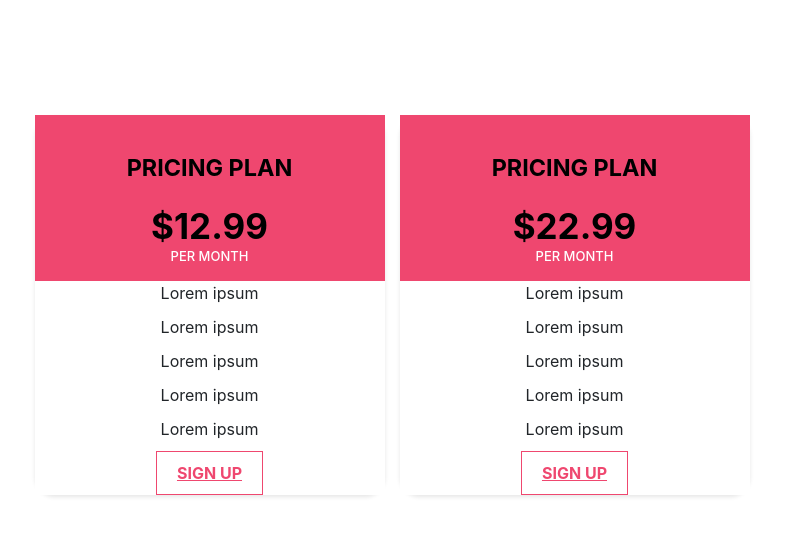
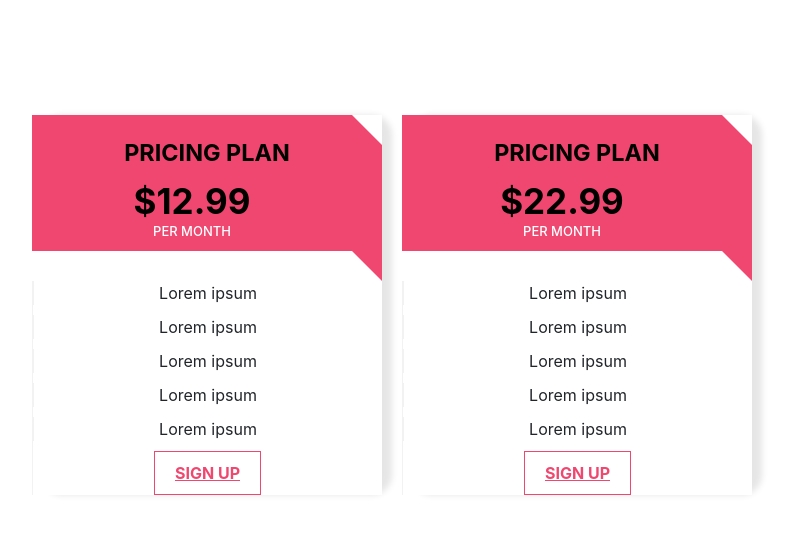
Before and after one commit to Yogesh-Tawde/Fourth-Task, a plain HTML site: page index.html in a window 1280 px wide. Shown: the whole page, without its empty margins (248-1041 px from the left). Drawn offline with Linux system fonts and the light colour scheme.

Commit message:
changes made successfully

```diff
--- a/style.css
+++ b/style.css
@@ -1,4 +1,3 @@
-
 body {
   margin: 0;
   font-family: -apple-system, BlinkMacSystemFont, "Segoe UI", Roboto, "Helvetica Neue", Arial, sans-serif;
@@ -8,9 +7,10 @@ body {
   color: #212529;
   background-color: #fff;
 }
+
 .pricing-container {
   display: flex;
-  gap: 15px;
+  gap: 20px;
   justify-content: center;
   align-items: center;
   height: 70vh;
@@ -25,72 +25,86 @@ body {
   text-align: center;
   position: relative;
   border-radius: 20px;
-  box-shadow: 0px 2px 4px rgba(0, 0, 0, 0.1);
+  box-shadow: 10px 0px 6px rgba(0, 0, 0, 0.1);
   margin-top: 10px;
 }
 
+.price-heading {
+  position: relative;
+  font-size: 20px;
+  font-weight: 700;
+  line-height: 20px;
+  color: #000;
+  text-transform: uppercase;
+  background: #ef476f;
+  padding: 5px 0 0;
+}
+
+.price-heading:before {
+  content: '';
+  position: absolute;
+  top: 0;
+  right: 0;
+  border-top: 30px solid #fff;
+  border-left: 30px solid #ef476f;
+  width: 0;
+}
 
 .month {
-    display: block;
-    font-size: 13px;
-    font-weight: 500;
-    color: #fff;
-    text-transform: uppercase;
+  display: block;
+  font-size: 13px;
+  font-weight: 500;
+  margin-top: 10px;
+  color: #fff;
+  text-transform: uppercase;
 }
 
-
-.price-heading,
-.value,
-.link a {
-  background-color: #EF476F;
-  transition: background-color 0.3s ease;
-
-}
-
-.price-heading {
-  font-size: 20px;
-  font-weight: 700;
-  line-height: 30px;
-  color: #000;
-  text-transform: uppercase;
-  background: #EF476F;
-  padding: 15px 0 0;
-
-}
 .value {
   display: block;
   font-size: 35px;
   font-weight: 700;
   color: #000;
-  background: #EF476F;
+  background: #ef476f;
   padding: 5px 0 10px;
+  border-bottom: 30px solid white;
+  border-right: 30px solid #ef476f;
 }
+
 .plan-features {
   background: white;
   list-style: none;
   padding: 0;
   margin: 0;
+  border-bottom-right: 30px solid white;
+
 }
-ul{
+
+ul {
   display: block;
+  position: relative;
+  border-left: 1px solid #f2f2f2;
   margin-block-start: 1em;
   margin-block-end: 1em;
   margin-inline-start: 0px;
   margin-inline-end: 0px;
   padding-inline-start: 40px;
+  margin: 0 35px 0 0;
+  transition: all 0.4s ease 0s;
 }
 
 .plan-features li {
   margin-bottom: 10px;
+  border-left: 1px solid #f2f2f2;
+  position: relative;
 }
 
 .link a {
   display: inline-block;
   padding: 9px 20px;
   font-weight: 700;
-  color: #EF476F;
+  color: #ef476f;
   text-transform: uppercase;
-  border: 1px solid #EF476F;
+  border: 1px solid #ef476f;
   background: #fff;
   transition: all 0.4s ease 0s;
 }
@@ -100,3 +114,10 @@ ul{
 .pricing-plan:hover .link a {
   background-color: rgb(62, 217, 168);
 }
+
+.pricing-plan:hover .price-heading:before {
+  border-left-color: rgb(62, 217, 168);
+}
+.pricing-plan:hover .value {
+  border-right-color: rgb(62, 217, 168);
+}
```
